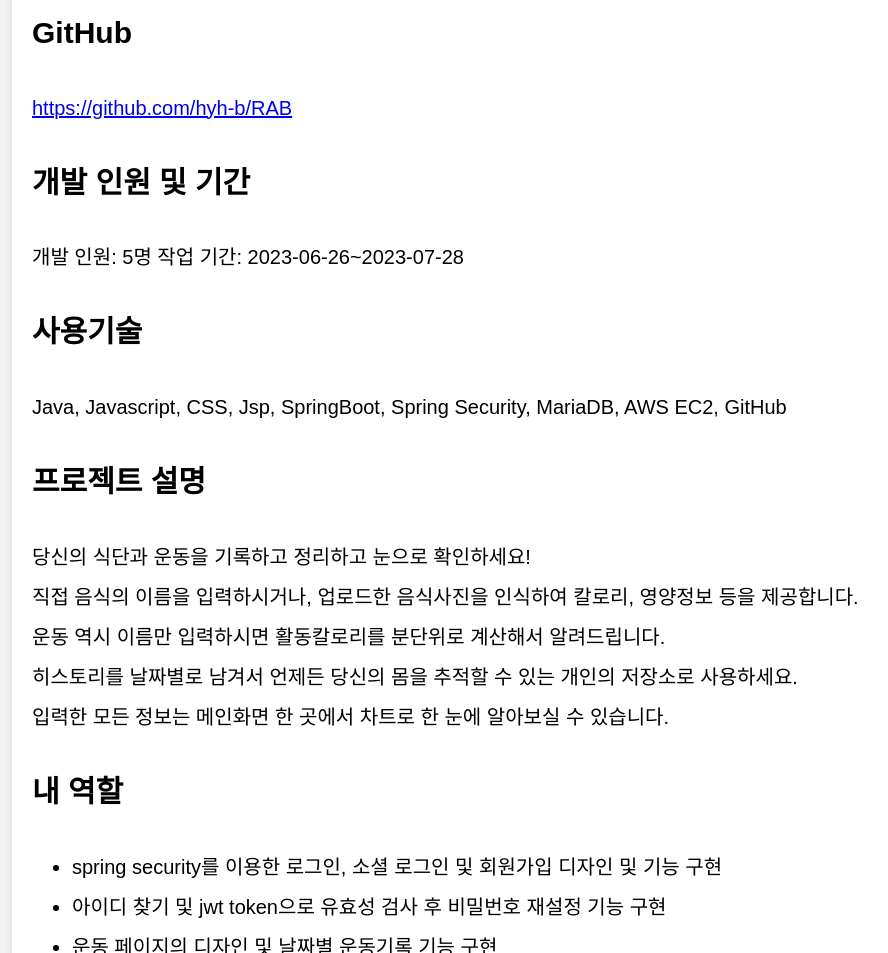
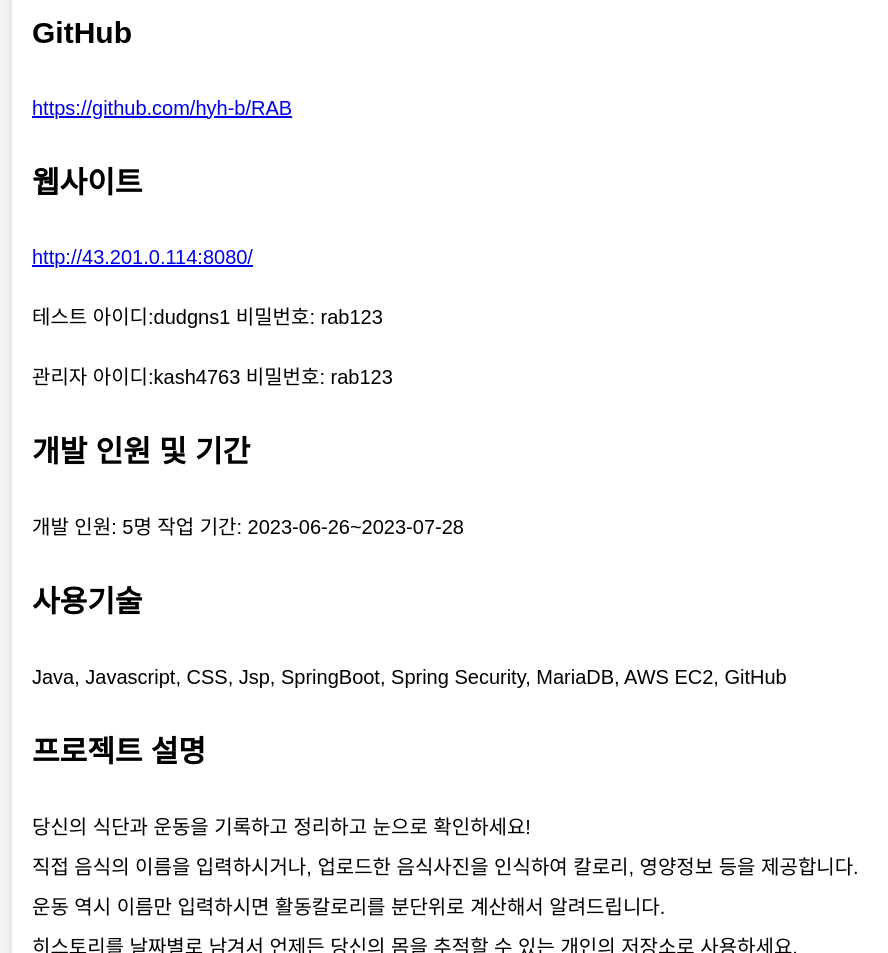
Before and after one commit to hyh-b/Portfolio1, a website: page rab.html in a window 1280 px wide. Shown: the part 980-1933 px from the top of the page, without its empty margins (116-1004 px from the left). Drawn offline with nearby package versions, Linux system fonts and the light colour scheme.

Commit message:
포트폴리오

```diff
--- a/rab.html
+++ b/rab.html
@@ -93,6 +93,13 @@
       </div>
 
       <div class="project-info">
+        <h2>웹사이트</h2>
+        <a href="http://43.201.0.114:8080/" target="_blank">http://43.201.0.114:8080/</a>
+        <p>테스트 아이디:dudgns1 비밀번호: rab123 </p>
+        <p>관리자 아이디:kash4763 비밀번호: rab123</p>
+      </div>
+
+      <div class="project-info">
         <h2>개발 인원 및 기간</h2>
         <p>개발 인원: 5명  작업 기간: 2023-06-26~2023-07-28</p>
       </div>
```
